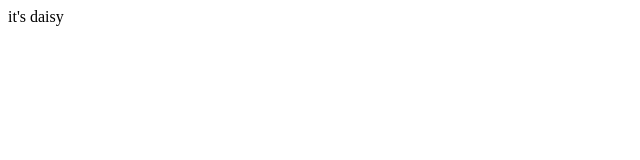
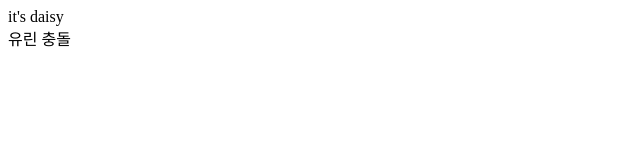
Before and after one commit to enrldi23/daisy, a plain HTML site: page daisy/WebContent/index.html in a window 1280 px wide. Shown: the full height of the page, 0-640 px from the left. Drawn offline with Linux system fonts and the light colour scheme.

Commit message:
2222 commit

```diff
--- a/daisy/WebContent/index.html
+++ b/daisy/WebContent/index.html
@@ -6,5 +6,6 @@
 </head>
 <body>
 	<div>it's daisy</div>
+	<div>유린 충돌</div>
 </body>
 </html>
```
